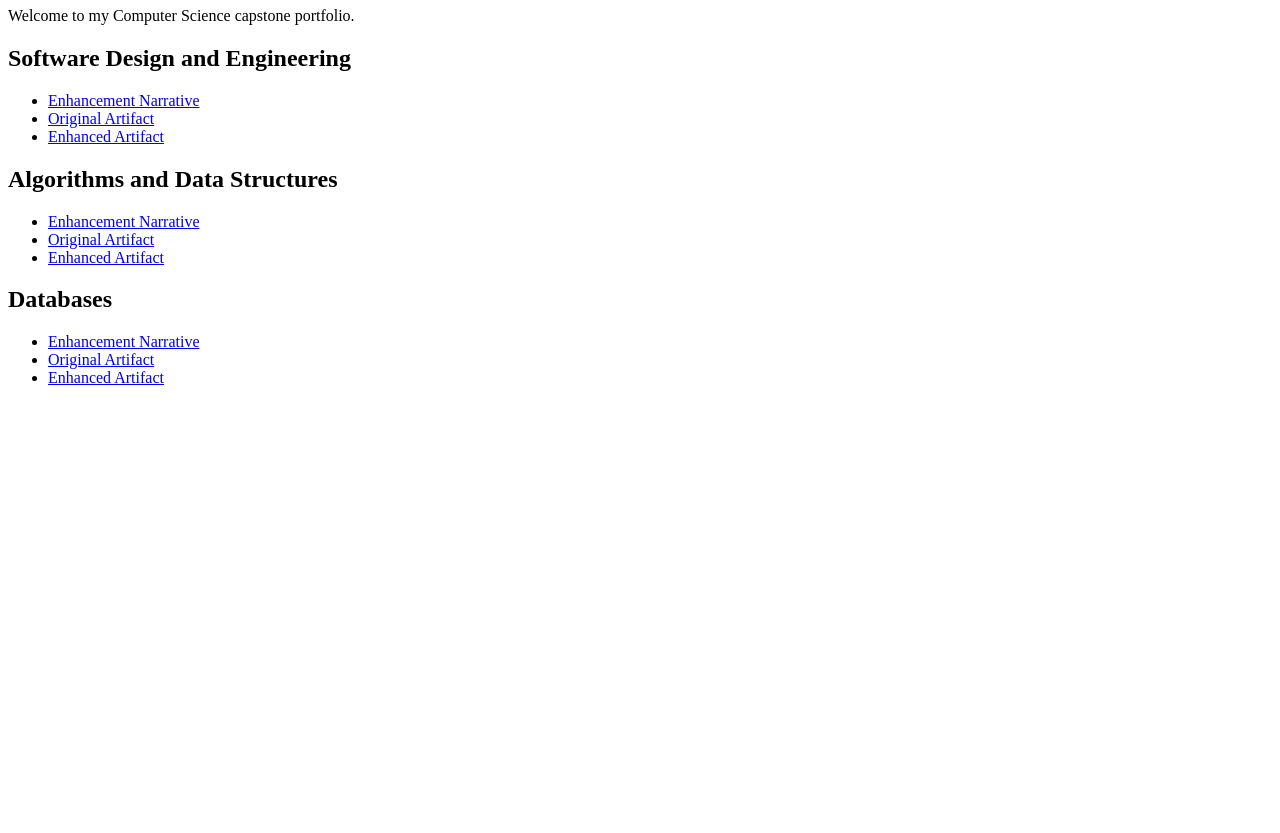
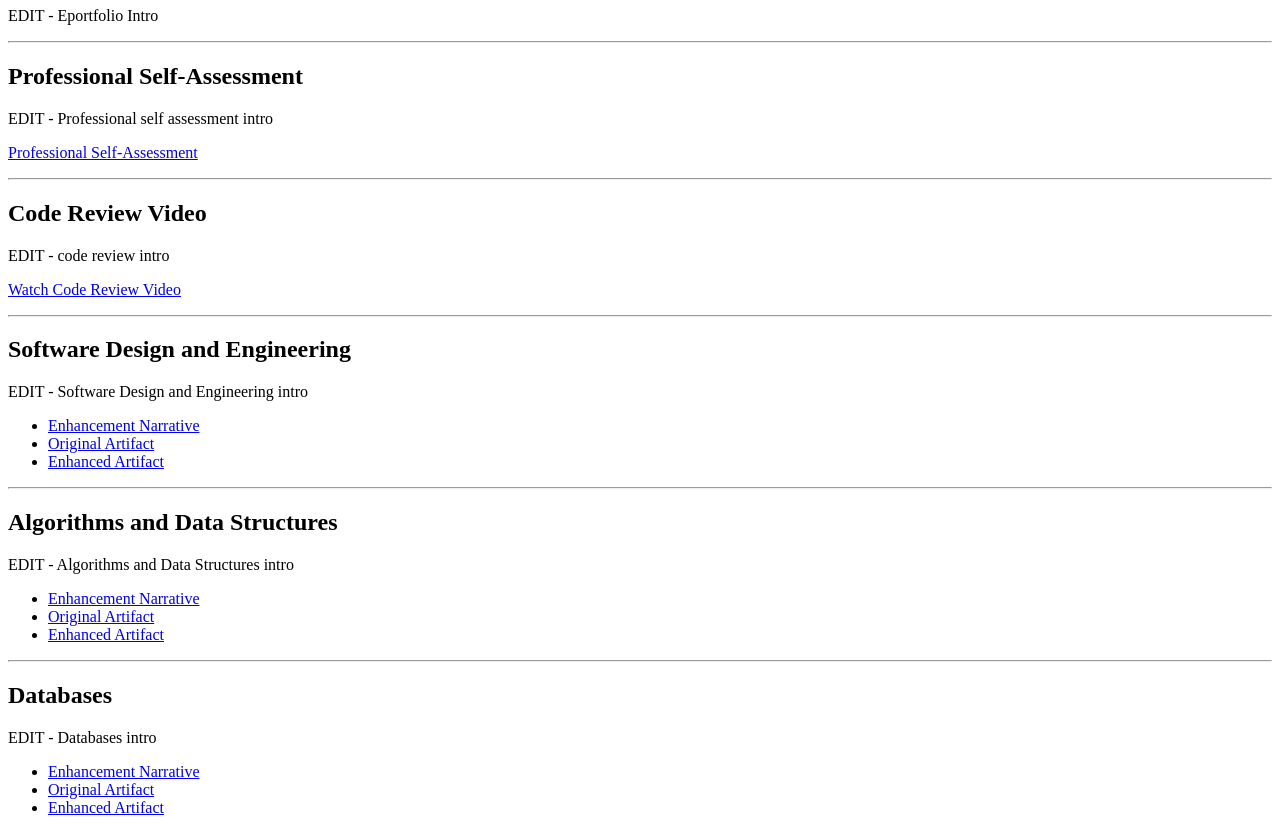
Before and after one commit to kevinlenihan1/SNHUCapstone, a plain HTML site: page index.html in a window 1280 px wide. Shown: the part 73-906 px from the top of the page. Before the commit the page ends 800 px from the top, so only its background shows below. Drawn offline with Linux system fonts and the light colour scheme.

Commit message:
Update index.html

```diff
--- a/index.html
+++ b/index.html
@@ -1,80 +1,85 @@
 <!DOCTYPE html>
 <html>
 <head>
-    <title>Kevin's CS Portfolio</title>
+    <title>Kevin Lenihan - CS ePortfolio</title>
 </head>
 <body>
-    <h1>Kevin's ePortfolio</h1>
+
+    <h1>Kevin Lenihan - Computer Science ePortfolio</h1>
 
     <p>
-        Welcome to my Computer Science capstone portfolio.
+        EDIT - Eportfolio Intro
     </p>
+
+    <hr>
+
+    <h2>Professional Self-Assessment</h2>
+
+    <p>
+        EDIT - Professional self assessment intro
+    </p>
+
+    <p>
+        <a href="ProfessionalSelfAssessment.pdf">
+            Professional Self-Assessment
+        </a>
+    </p>
+
+    <hr>
+
+    <h2>Code Review Video</h2>
+
+    <p>
+        EDIT - code review intro
+    </p>
+
+    <p>
+        <a href="PUT_YOUTUBE_LINK_HERE">
+            Watch Code Review Video
+        </a>
+    </p>
+
+    <hr>
 
     <h2>Software Design and Engineering</h2>
 
+    <p>
+        EDIT - Software Design and Engineering intro
+    </p>
+
     <ul>
-        <li>
-            <a href="SoftwareDesignAndEngineering/SDENarrative.pdf">
-                Enhancement Narrative
-            </a>
-        </li>
+        <li><a href="SoftwareDesignAndEngineering/SDENarrative.pdf">Enhancement Narrative</a></li>
+        <li><a href="SoftwareDesignAndEngineering/Thermostat.py.zip">Original Artifact</a></li>
+        <li><a href="SoftwareDesignAndEngineering/ThermostatEnhancement.py.zip">Enhanced Artifact</a></li>
+    </ul>
 
-        <li>
-            <a href="SoftwareDesignAndEngineering/Thermostat.py.zip">
-                Original Artifact
-            </a>
-        </li>
-
-        <li>
-            <a href="SoftwareDesignAndEngineering/ThermostatEnhancement.py.zip">
-                Enhanced Artifact
-            </a>
-        </li>
-    </ul>
+    <hr>
 
     <h2>Algorithms and Data Structures</h2>
 
-<ul>
-    <li>
-        <a href="AlgorithmsAndDataStructures/ADSNarrative.pdf">
-            Enhancement Narrative
-        </a>
-    </li>
+    <p>
+        EDIT - Algorithms and Data Structures intro
+    </p>
 
-    <li>
-        <a href="AlgorithmsAndDataStructures/ADSOriginal.zip">
-            Original Artifact
-        </a>
-    </li>
+    <ul>
+        <li><a href="AlgorithmsAndDataStructures/ADSNarrative.pdf">Enhancement Narrative</a></li>
+        <li><a href="AlgorithmsAndDataStructures/ADSOriginal.zip">Original Artifact</a></li>
+        <li><a href="AlgorithmsAndDataStructures/ADSEnhancement.zip">Enhanced Artifact</a></li>
+    </ul>
 
-    <li>
-        <a href="AlgorithmsAndDataStructures/ADSEnhancement.zip">
-            Enhanced Artifact
-        </a>
-    </li>
-</ul>
+    <hr>
 
     <h2>Databases</h2>
 
-<ul>
-    <li>
-        <a href="Databases/DatabasesNarrative.pdf">
-            Enhancement Narrative
-        </a>
-    </li>
+    <p>
+        EDIT - Databases intro
+    </p>
 
-    <li>
-        <a href="Databases/AnimalShelter.py.zip">
-            Original Artifact
-        </a>
-    </li>
-
-    <li>
-        <a href="Databases/AnimalShelterEnhancement.py.zip">
-            Enhanced Artifact
-        </a>
-    </li>
-</ul>
+    <ul>
+        <li><a href="Databases/DatabasesNarrative.pdf">Enhancement Narrative</a></li>
+        <li><a href="Databases/AnimalShelter.py.zip">Original Artifact</a></li>
+        <li><a href="Databases/AnimalShelterEnhancement.py.zip">Enhanced Artifact</a></li>
+    </ul>
 
 </body>
 </html>
```
